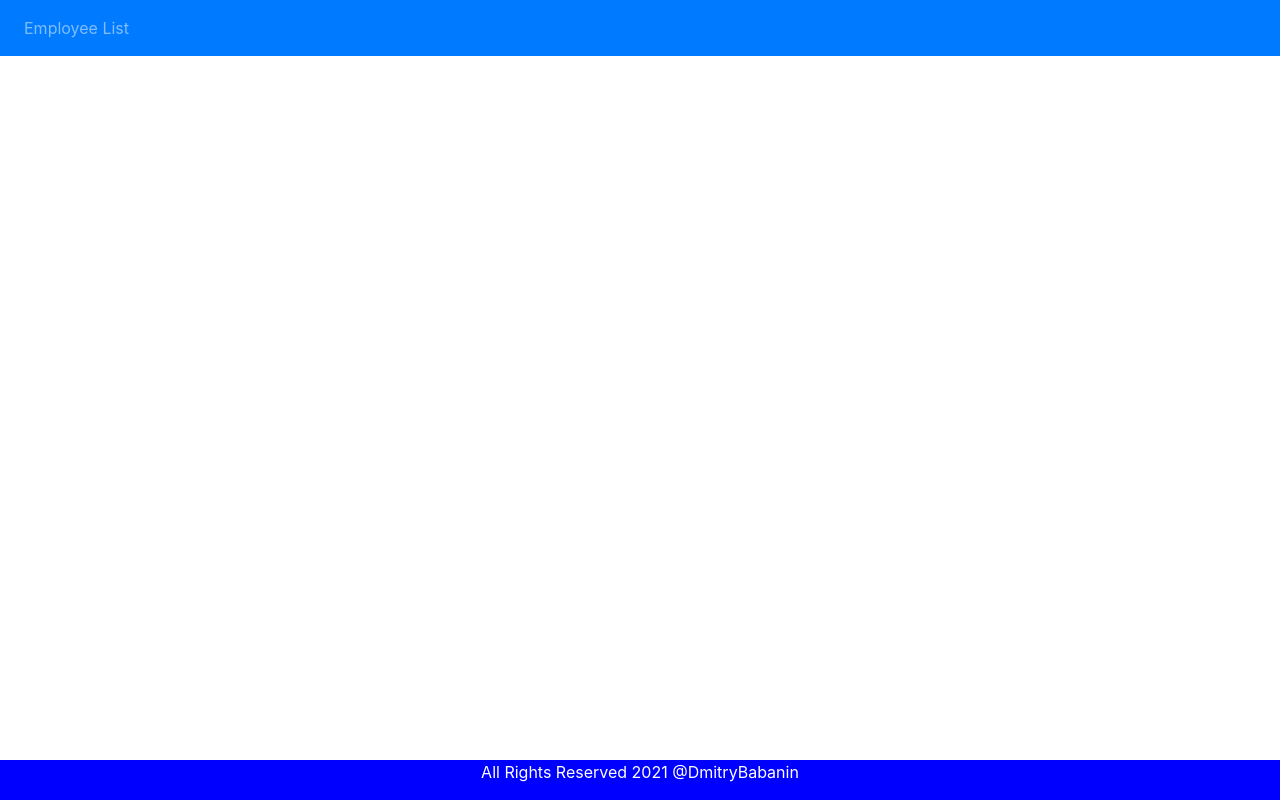
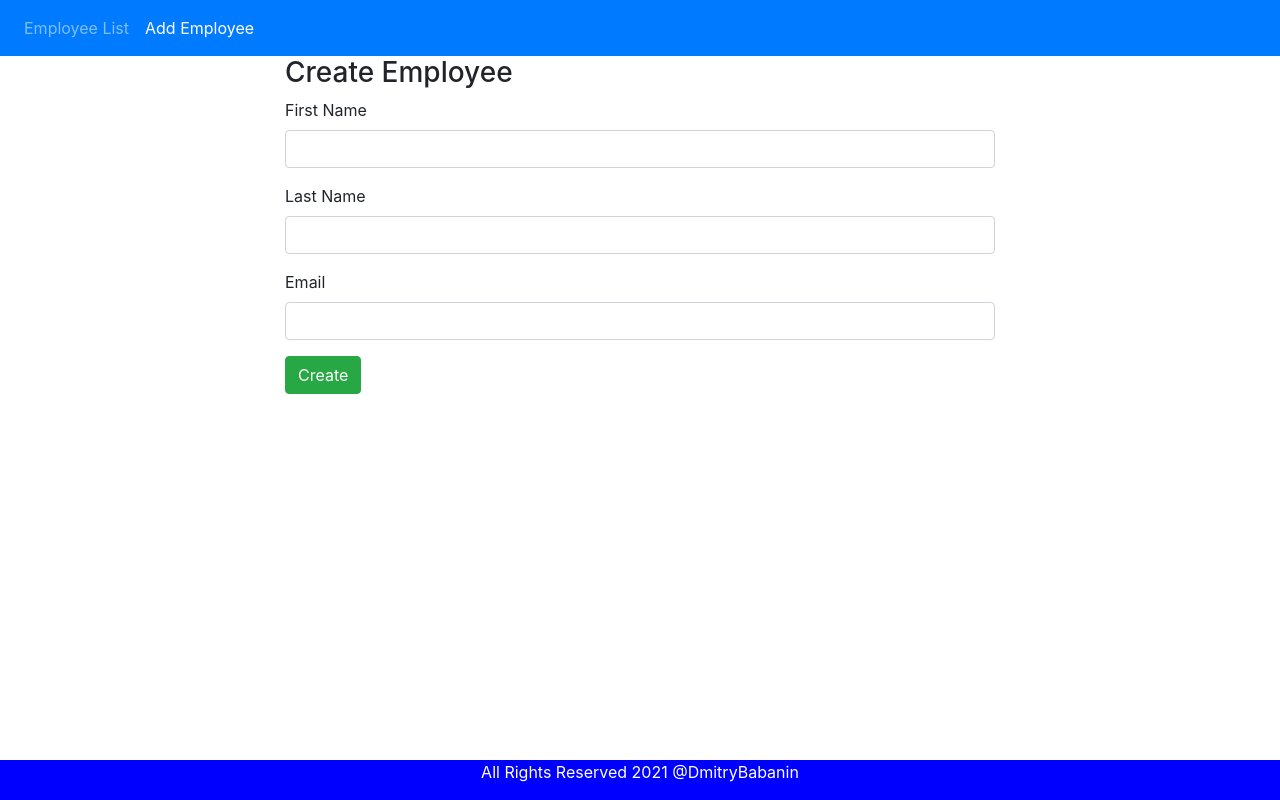
Before and after one commit to LordDetson/employee-list-client, an Angular app: page /create-employee in a window 1280 px wide. Before the commit this address led to /. Built offline with nearby package versions, Linux system fonts and the light colour scheme.

Commit message:
feat: Added creating employees

```diff
--- a/src/app/app-routing.module.ts
+++ b/src/app/app-routing.module.ts
@@ -1,10 +1,12 @@
 import {NgModule} from '@angular/core';
 import {Routes, RouterModule} from '@angular/router';
 import {EmployeeListComponent} from './employee-list/employee-list.component';
+import {CreateEmployeeComponent} from './create-employee/create-employee.component';
 
 const routes: Routes = [
   {path: 'employees', component: EmployeeListComponent},
   {path: '', redirectTo: 'employees', pathMatch: 'full'},
+  {path: 'create-employee', component: CreateEmployeeComponent}
 ];
 
 @NgModule({
--- a/src/app/app.component.html
+++ b/src/app/app.component.html
@@ -2,6 +2,9 @@
   <ul class="navbar-nav">
     <li class="nav-item">
       <a routerLink="employees" routerLinkActive="active" class="nav-link">Employee List</a>
+    </li>
+    <li class="nav-item">
+      <a routerLink="create-employee" routerLinkActive="active" class="nav-link">Add Employee</a>
     </li>
   </ul>
 </nav>
--- /dev/null
+++ b/src/app/create-employee/create-employee.component.html
@@ -0,0 +1,18 @@
+<div class="col-md-8 offset-md-2">
+  <h3>Create Employee</h3>
+  <form (ngSubmit)="create()">
+    <div class="form-group">
+      <label for="firstName">First Name</label>
+      <input type="text" class="form-control" id="firstName" [(ngModel)]="employee.firstName" name="firstName">
+    </div>
+    <div class="form-group">
+      <label for="lastName">Last Name</label>
+      <input type="text" class="form-control" id="lastName" [(ngModel)]="employee.lastName" name="lastName">
+    </div>
+    <div class="form-group">
+      <label for="emailId">Email</label>
+      <input type="text" class="form-control" id="emailId" [(ngModel)]="employee.emailId" name="emailId">
+    </div>
+    <button class="btn btn-success" type="submit">Create</button>
+  </form>
+</div>
--- /dev/null
+++ b/src/app/create-employee/create-employee.component.ts
@@ -0,0 +1,33 @@
+import { Component, OnInit } from '@angular/core';
+import {Employee} from '../employee';
+import {EmployeeService} from '../employee.service';
+import {Router} from '@angular/router';
+
+@Component({
+  selector: 'app-create-employee',
+  templateUrl: './create-employee.component.html',
+  styleUrls: ['./create-employee.component.css']
+})
+export class CreateEmployeeComponent implements OnInit {
+
+  employee: Employee = new Employee();
+
+  constructor(private employeeServes: EmployeeService,
+              private router: Router) { }
+
+  ngOnInit(): void {
+  }
+
+  create(): void {
+    this.employeeServes.create(this.employee).subscribe(data => {
+      console.log(data);
+      this.goToEmployeeList();
+    }, error => {
+      console.log(error);
+    });
+  }
+
+  goToEmployeeList(): void {
+    this.router.navigate(['/employees']);
+  }
+}
--- a/src/app/employee.service.ts
+++ b/src/app/employee.service.ts
@@ -8,11 +8,21 @@
 })
 export class EmployeeService {
 
-  private baseUrl = 'http://localhost:8080/api/v1/employees';
+  private baseUrl = 'http://localhost:8080/api/v1/';
+  private employees = 'employees';
+  private createEmployee = 'employee/create';
 
   constructor(private httpClient: HttpClient) { }
 
+  getUrl(pathToAdd: string): string {
+    return `${this.baseUrl + pathToAdd}`;
+  }
+
   getAll(): Observable<Employee[]>{
-    return this.httpClient.get<Employee[]>(`${this.baseUrl}`);
+    return this.httpClient.get<Employee[]>(this.getUrl(this.employees));
+  }
+
+  create(employee: Employee): Observable<object> {
+    return this.httpClient.post(this.getUrl(this.createEmployee), employee);
   }
 }
```
Also changed, not shown: src/app/app.module.ts (+6 -2 lines), src/app/create-employee/create-employee.component.css (added), 1 other file (tests, documents, lock files or other folders).
